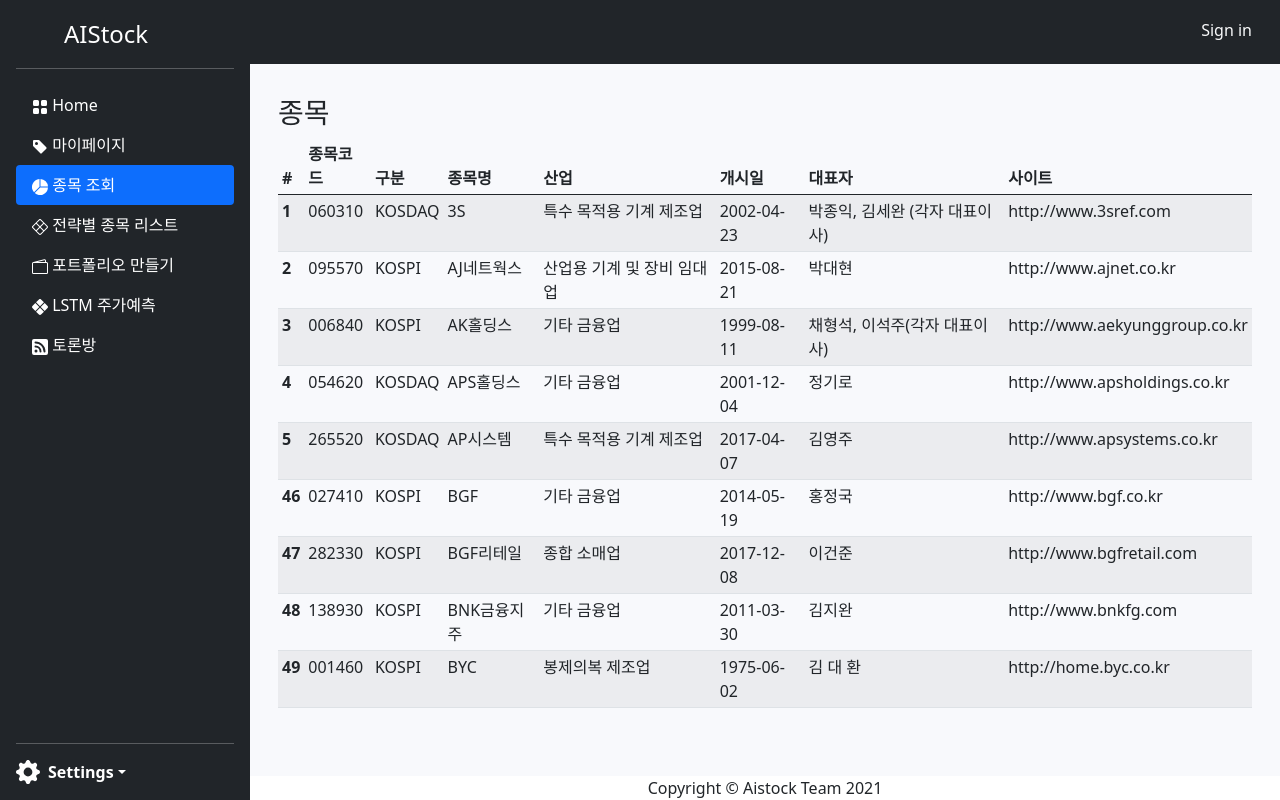
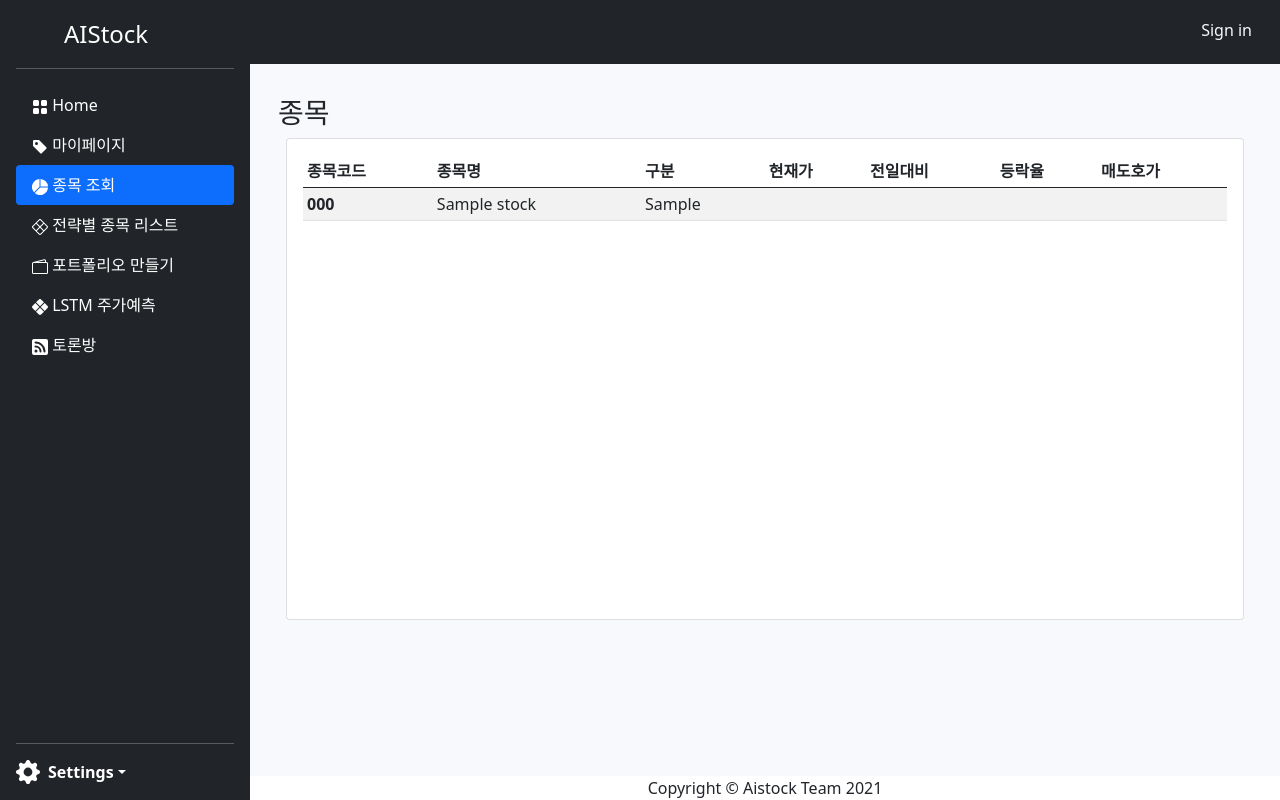
Before and after one commit to AI-stock-team-project/aistock-main-web, a Django app: page /stock/ in a window 1280 px wide. Run offline with Django 3.2, Linux system fonts and the light colour scheme; tables that the repository leaves empty hold one stand-in row (values such as "Sample post").

Commit message:
stock 작업중.

```diff
--- a/board/urls.py
+++ b/board/urls.py
@@ -3,10 +3,7 @@ from . import views
 
 app_name = 'board'
 urlpatterns = [
-    # board
     path('<route_id>/', views.index, name='index'),
-    # path('discussion/', views.index, {'board_id':1}),
-    # path('', views.index),
     path('<route_id>/<int:post_id>/', views.view, name='view'),
     path('<route_id>/write/', views.write, name='write'),
     path('<route_id>/store/', views.post_store, name='store'),
--- a/config/urls.py
+++ b/config/urls.py
@@ -16,23 +16,22 @@ Including another URLconf
 from django.contrib import admin
 from django.urls import include, path
 import main.views
-import stock.views
 import mypage.views
 import lstm.views
-import news.views
 import portfolio.views
 import strategy.views
 
 urlpatterns = [
     path('', main.views.index),
     path('test/', main.views.test),
-    path('stock/', stock.views.index),
+    # path('stock/', stock.views.index),
+    path('stock/', include('stock.urls')),
     path('mypage/', mypage.views.index),
     path('portfolio/', portfolio.views.index),
     path('lstm/', lstm.views.index),
     path('strategy/', strategy.views.index),
+    path('board/', include('board.urls')),
     # path('news/', mypage.views.index),
-    path('board/', include('board.urls')),
     # admin, accounts
     path('admin/', admin.site.urls),
     path('accounts/', include('django.contrib.auth.urls')),
--- /dev/null
+++ b/stock/urls.py
@@ -0,0 +1,7 @@
+from django.urls import path
+from . import views
+
+app_name = 'stock'
+urlpatterns = [
+    path('', views.index, name='index'),
+]
--- a/stock/views.py
+++ b/stock/views.py
@@ -1,8 +1,17 @@
 from django.shortcuts import render
-
+from .models import Stock, StockPrice
+from django.core.paginator import Paginator
 
 def index(request):
     """
     종목 조회
     """
-    return render(request, 'stock/list.html')
+    results = Stock.objects.all()
+    paginator = Paginator(results, per_page=10)
+    main_list = paginator.get_page(1)
+
+
+    context = {
+        'main_list': main_list
+    }
+    return render(request, 'stock/list.html', context)
--- a/templates/stock/list.html
+++ b/templates/stock/list.html
@@ -5,114 +5,38 @@
 <div class="container mt-3">
   <div class="mt-3">
     <h3>종목</h3>
+    <div class="card m-2">
+      <div class="card-body" style="min-height:30rem">
         <div class="table-responsive">
           <table class="table table-striped table-sm">
             <thead>
               <tr>
-            <th scope="col">#</th>
                 <th scope="col">종목코드</th>
+                <th scope="col">종목명</th>
                 <th scope="col">구분</th>
-            <th scope="col">종목명</th>
-            <th scope="col">산업</th>
-            <th scope="col">개시일</th>
-            <th scope="col">대표자</th>
-            <th scope="col">사이트</th>
+                <th scope="col">현재가</th>
+                <th scope="col">전일대비</th>
+                <th scope="col">등락율</th>
+                <th scope="col">매도호가</th>
               </tr>
             </thead>
             <tbody>
+              {% for stock in main_list %}
               <tr>
-            <th>1</th>
-            <td>060310</td>
-            <td>KOSDAQ</td>
-            <td>3S</td>
-            <td>특수 목적용 기계 제조업</td>
-            <td>2002-04-23</td>
-            <td>박종익, 김세완 (각자 대표이사)</td>
-            <td>http://www.3sref.com</td>
+                <th>{{ stock.code }}</th>
+                <td>{{ stock.name }}</td>
+                <td>{{ stock.market }}</td>
+                <td></td>
+                <td></td>
+                <td></td>
+                <td></td>
               </tr>
-          <tr>
-            <th>2</th>
-            <td>095570</td>
-            <td>KOSPI</td>
-            <td>AJ네트웍스</td>
-            <td>산업용 기계 및 장비 임대업</td>
-            <td>2015-08-21</td>
-            <td>박대현</td>
-            <td>http://www.ajnet.co.kr</td>
-          </tr>
-          <tr>
-            <th>3</th>
-            <td>006840</td>
-            <td>KOSPI</td>
-            <td>AK홀딩스</td>
-            <td>기타 금융업</td>
-            <td>1999-08-11</td>
-            <td>채형석, 이석주(각자 대표이사)</td>
-            <td>http://www.aekyunggroup.co.kr</td>
-          </tr>
-          <tr>
-            <th>4</th>
-            <td>054620</td>
-            <td>KOSDAQ</td>
-            <td>APS홀딩스</td>
-            <td>기타 금융업</td>
-            <td>2001-12-04</td>
-            <td>정기로</td>
-            <td>http://www.apsholdings.co.kr</td>
-          </tr>
-          <tr>
-            <th>5</th>
-            <td>265520</td>
-            <td>KOSDAQ</td>
-            <td>AP시스템</td>
-            <td>특수 목적용 기계 제조업</td>
-            <td>2017-04-07</td>
-            <td>김영주</td>
-            <td>http://www.apsystems.co.kr</td>
-          </tr>
-          <tr>
-            <th>46</th>
-            <td>027410</td>
-            <td>KOSPI</td>
-            <td>BGF</td>
-            <td>기타 금융업</td>
-            <td>2014-05-19</td>
-            <td>홍정국</td>
-            <td>http://www.bgf.co.kr</td>
-          </tr>
-          <tr>
-            <th>47</th>
-            <td>282330</td>
-            <td>KOSPI</td>
-            <td>BGF리테일</td>
-            <td>종합 소매업</td>
-            <td>2017-12-08</td>
-            <td>이건준</td>
-            <td>http://www.bgfretail.com</td>
-          </tr>
-          <tr>
-            <th>48</th>
-            <td>138930</td>
-            <td>KOSPI</td>
-            <td>BNK금융지주</td>
-            <td>기타 금융업</td>
-            <td>2011-03-30</td>
-            <td>김지완</td>
-            <td>http://www.bnkfg.com</td>
-          </tr>
-          <tr>
-            <th>49</th>
-            <td>001460</td>
-            <td>KOSPI</td>
-            <td>BYC</td>
-            <td>봉제의복 제조업</td>
-            <td>1975-06-02</td>
-            <td>김 대 환</td>
-            <td>http://home.byc.co.kr</td>
-          </tr>
+              {% endfor %}
             </tbody>
           </table>
         </div>
       </div>
     </div>
+  </div>
+</div>
 {% endblock %}
```
Lines whose indentation alone changed are shown as unchanged.
